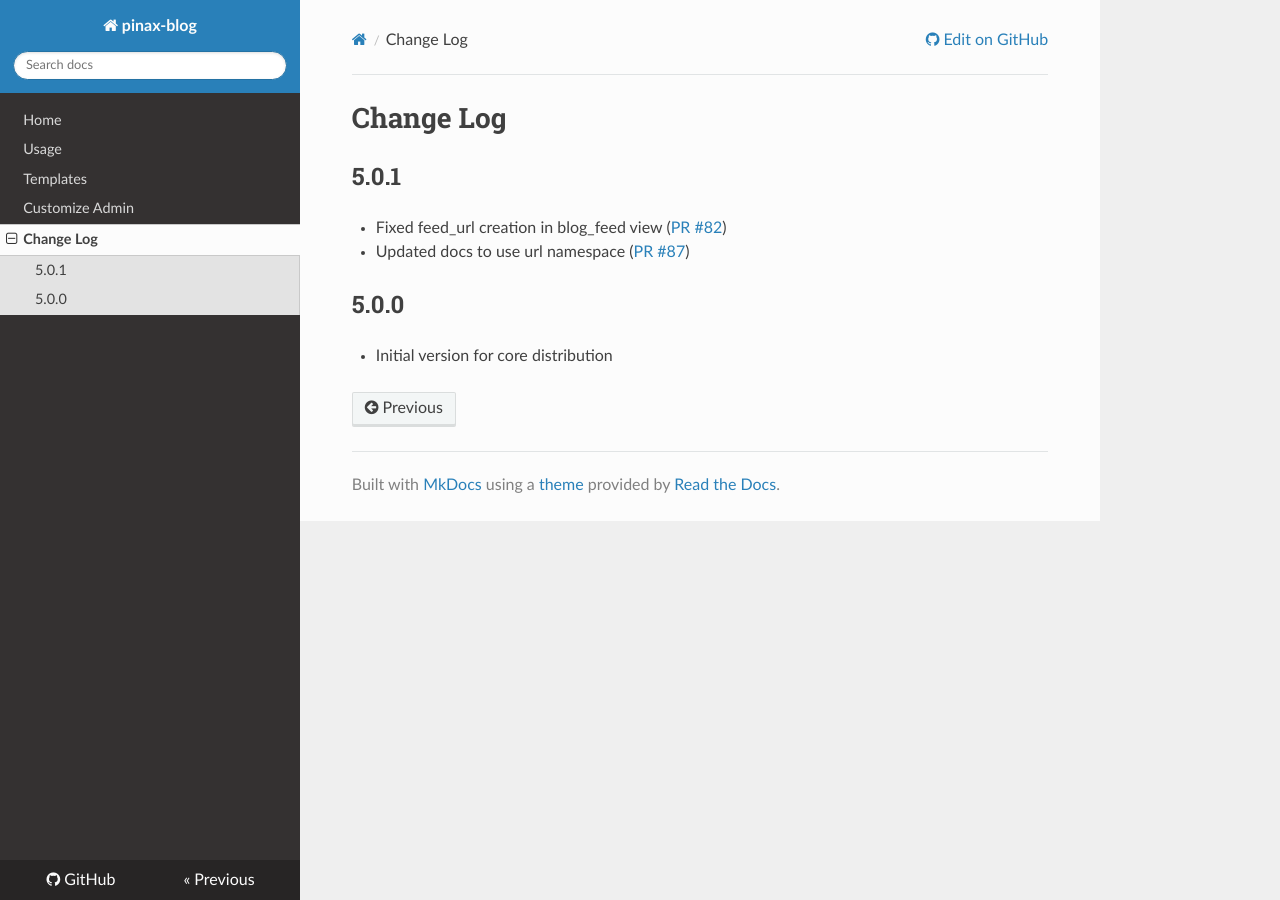
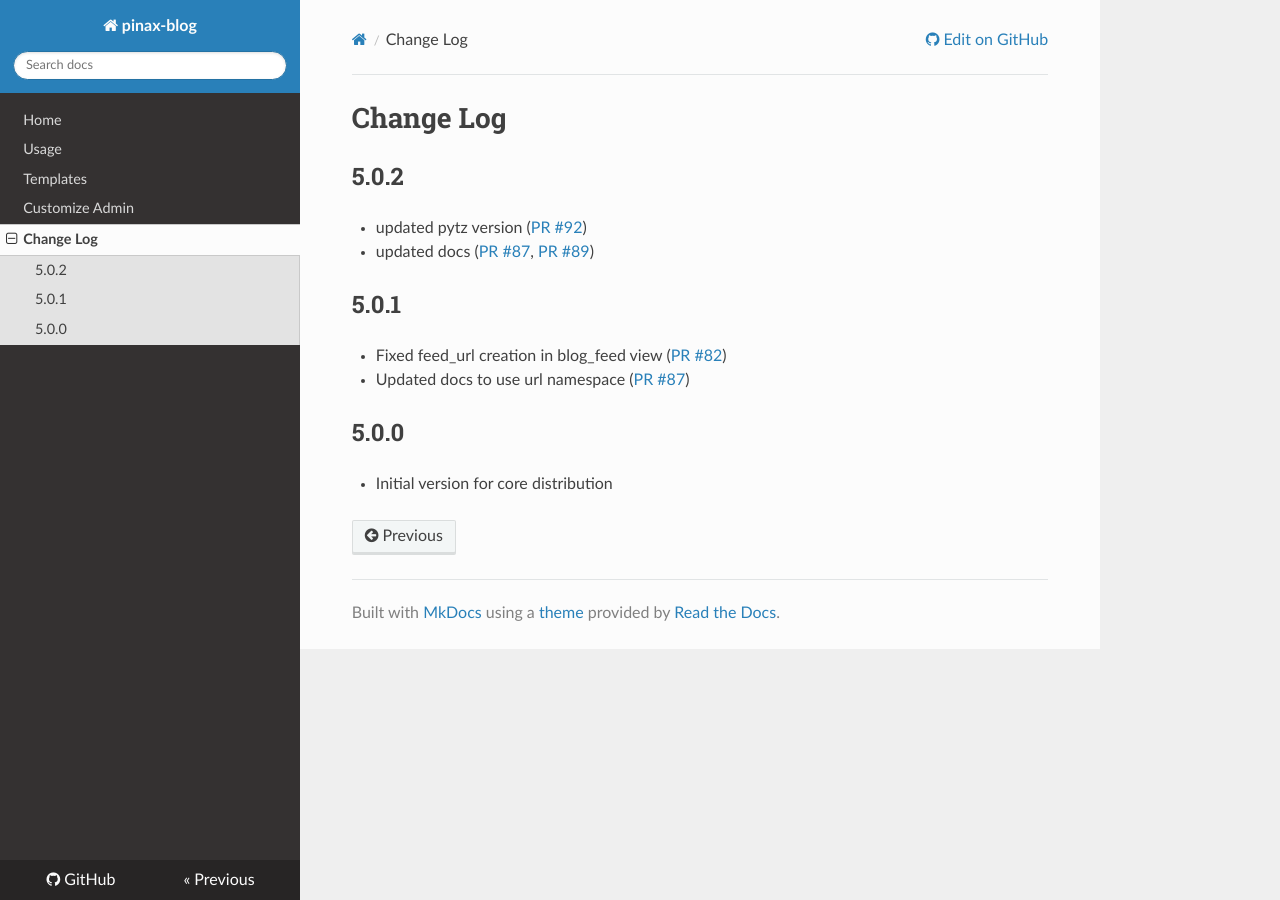
Before and after one commit to pinax/pinax-blog, an MkDocs documentation site: the page built from docs/changelog.md, in a window 1280 px wide. Built offline with MkDocs 1.6.1, drawn with Linux system fonts in a browser that asks for light colours; nearby versions of some CDN libraries; old or Windows-style settings are respelled for this version of MkDocs.

Commit message:
Update changelog

```diff
--- a/docs/changelog.md
+++ b/docs/changelog.md
@@ -1,4 +1,9 @@
 # Change Log
+
+## 5.0.2
+
+* updated pytz version ([PR #92](https://github.com/pinax/pinax-blog/pull/92))
+* updated docs ([PR #87](https://github.com/pinax/pinax-blog/pull/87), [PR #89](https://github.com/pinax/pinax-blog/pull/89))
 
 ## 5.0.1
 
```
